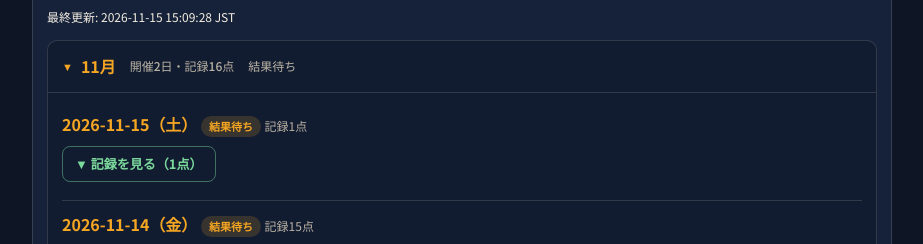
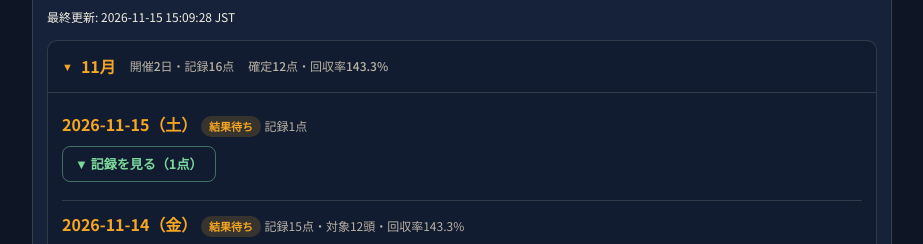
Before and after one commit to habu-keiba/habu-ai-sim, a plain HTML site: page record.html in a window 1280 px wide. Shown: the part 2082-2326 px from the top of the page, without its empty margins (178-1101 px from the left). Drawn offline with Linux system fonts and the light colour scheme; a web font is replaced by a local one.

Commit message:
record: β版の表を、記録した時刻と指紋だけにし、日ごとの集計を result から読む
Co-Authored-By: Claude Sonnet 5.5 <noreply@anthropic.com>

```diff
--- a/record.html
+++ b/record.html
@@ -330,12 +330,7 @@ function renderBeta(b){
         .map(function(x){return '<div class="stat"><div class="v">'+x[1]+'</div><div class="l">'+x[0]+(x[2]?'<br>'+x[2]:'')+'</div></div>';}).join('')+'</div></div>'
     :'<div class="stat"><div class="v">—</div><div class="l">開発中β版｜単勝のみ<br>結果の取り込み待ち</div></div>';
   $('betaUpdated').textContent='最終更新: '+(b.updatedAt||'');
-  const res=d=>{
-    const done=d.entries.filter(e=>e.finish!=null&&!e.void);
-    const ret=done.filter(e=>e.finish===1).reduce((a,e)=>a+(e.payout||0),0);
-    return {n:done.length,hits:done.filter(e=>e.finish===1).length,ret:ret,roi:done.length?ret/(done.length*100):null,wait:d.entries.filter(e=>e.finish==null&&!e.void).length,total:d.entries.length};
-  };
-  const place=e=>e.void?'<td class="num miss">返還</td>':(e.finish==null?'<td class="num">結果待ち</td>':'<td class="num">確定</td>');
+  const res=d=>{const r=d.result||{};return {n:r.bets||0,ret:r.ret||0,roi:r.bets?r.ret/(r.bets*100):null,wait:r.wait||0,total:d.entries.length};};
   const dayHtml=d=>{
     const r=res(d), wd=WDAY[new Date(d.date+'T00:00:00+09:00').getDay()];
     const head='<div style="margin-bottom:6px"><b style="color:var(--amber)">'+esc(d.date)+'（'+wd+'）</b> '
@@ -344,13 +339,13 @@ function renderBeta(b){
       +'<span style="font-size:12px;color:var(--cream-dim)">記録'+r.total+'点'+(r.n?'・対象'+r.n+'頭・回収率'+pct(r.roi):'')+'</span></div>';
     let table;
     if(d.revealed&&d.picks){
-      table='<table><tr><th>レース</th><th>馬番</th><th>馬名</th><th class="num">購入時単勝</th><th>記録した時刻</th><th class="num">状態</th></tr>'
+      table='<table><tr><th>レース</th><th>馬番</th><th>馬名</th><th class="num">購入時単勝</th><th>記録した時刻</th></tr>'
         +[...d.picks].sort((a,b)=>String(a.recordedAt).localeCompare(String(b.recordedAt))).map(p=>
-          '<tr'+(p.void?' style="opacity:.5"':'')+'><td>'+esc(p.place)+p.race+'R</td><td class="num">'+p.number+'</td><td>'+esc(p.name)+'</td><td class="num">'+esc(p.odds6)+'</td><td>'+esc(String(p.recordedAt).slice(11,19))+'</td>'+place(p)+'</tr>').join('')
+          '<tr'+(p.void?' style="opacity:.5"':'')+'><td>'+esc(p.place)+p.race+'R</td><td class="num">'+p.number+'</td><td>'+esc(p.name)+'</td><td class="num">'+esc(p.odds6)+'</td><td>'+esc(String(p.recordedAt).slice(11,19))+'</td></tr>').join('')
         +'</table><p class="verify"><button class="betaVerify" data-d="'+esc(d.date)+'">指紋を照合する</button> <span id="bv-'+esc(d.date)+'"></span></p>';
     }else{
-      table='<table><tr><th style="width:44px">No.</th><th style="width:170px">記録した時刻</th><th>指紋（SHA-256）</th><th class="num">状態</th></tr>'
-        +d.entries.map(e=>'<tr'+(e.void?' style="opacity:.5"':'')+'><td>'+e.no+'</td><td>'+esc(e.recordedAt)+'</td><td class="hash">'+esc(e.hash)+'</td>'+place(e)+'</tr>').join('')+'</table>';
+      table='<table><tr><th style="width:44px">No.</th><th style="width:170px">記録した時刻</th><th>指紋（SHA-256）</th></tr>'
+        +d.entries.map(e=>'<tr><td>'+e.no+'</td><td>'+esc(e.recordedAt)+'</td><td class="hash">'+esc(e.hash)+'</td></tr>').join('')+'</table>';
     }
     return '<div style="padding:10px 0;border-bottom:1px solid var(--line)">'+head+'<details><summary>▼ 記録を見る（'+d.entries.length+'点）</summary>'+table+'</details></div>';
   };
```
